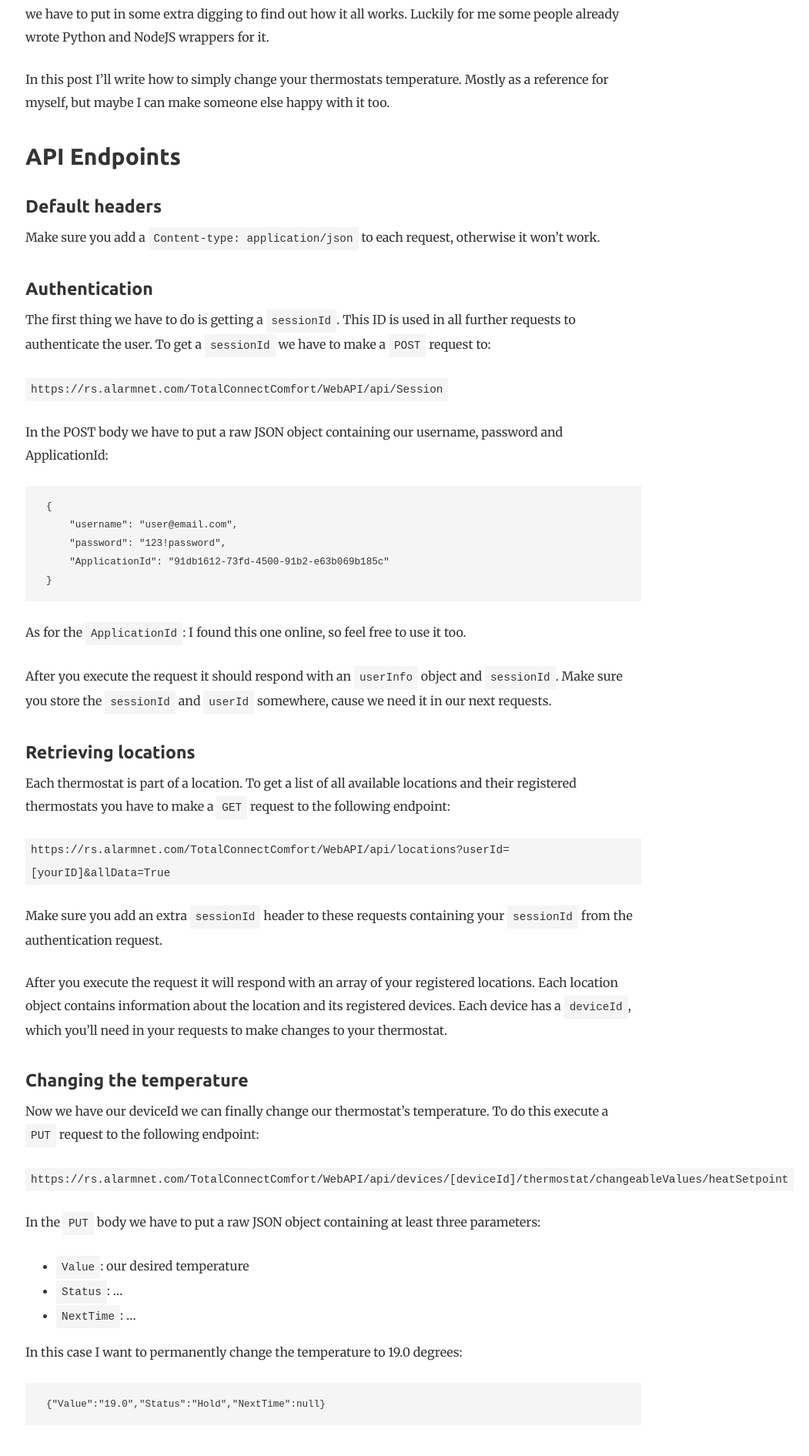
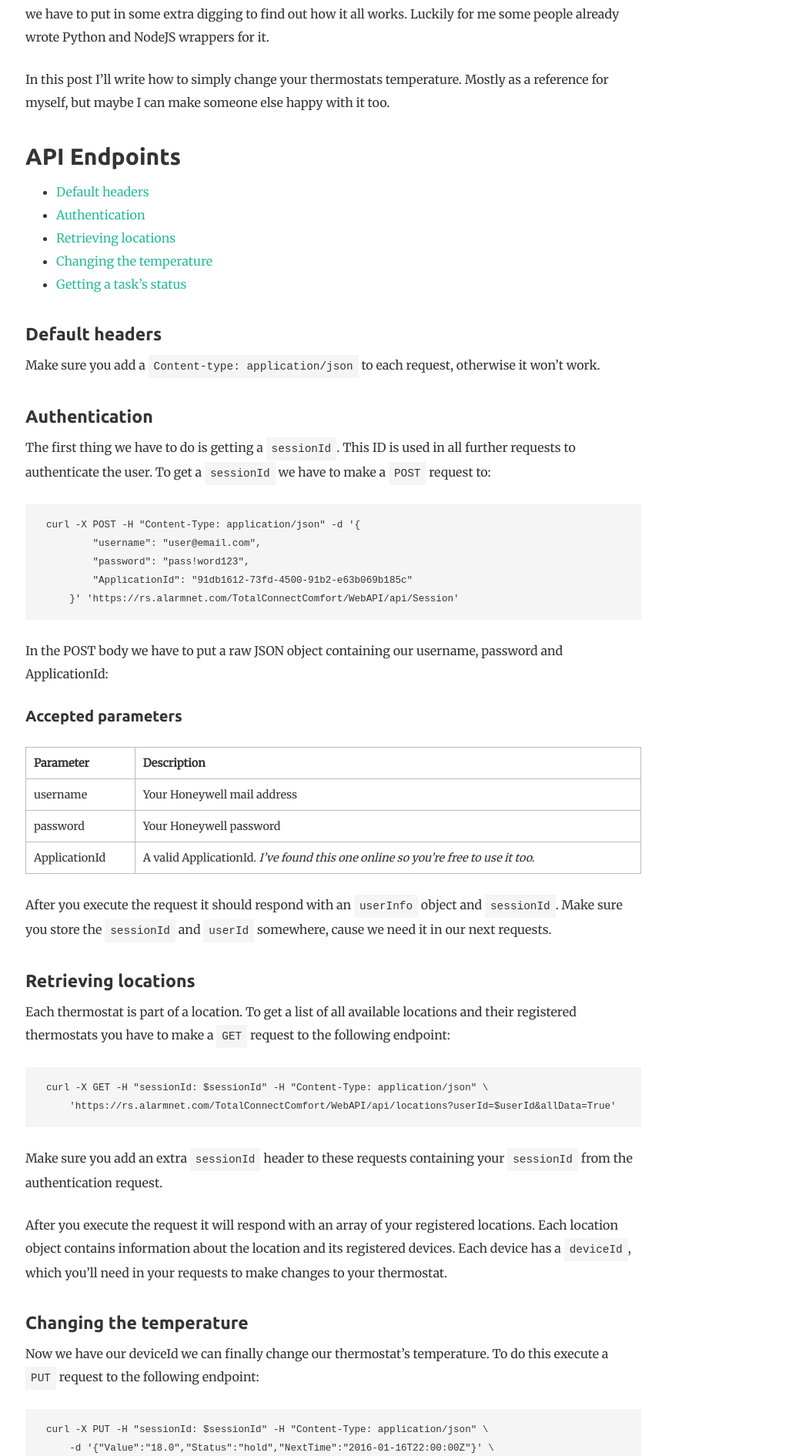
Before and after one commit to dirkgroenen/dirkgroenen.github.io, a Jekyll site: the page built from _posts/2016-01-15-honeywell-API-endpoints-documentation.markdown, in a window 1280 px wide. Shown: the part 1314-3205 px from the top of the page at 77% size, without its empty margins (207-1258 px from the left). Built offline with Jekyll 4.4.1, drawn with Linux system fonts in a browser that asks for light colours; nearby versions of some CDN libraries; some web fonts are replaced; comment, search, counter and statistics services are not loaded; some of the changed text lies outside the part shown.

Commit message:
Updated post

````diff
--- a/_posts/2016-01-15-honeywell-API-endpoints-documentation.markdown
+++ b/_posts/2016-01-15-honeywell-API-endpoints-documentation.markdown
@@ -19,32 +19,45 @@ In this post I'll write how to simply change your thermostats temperature. Mostl
 
 # API Endpoints
 
+- [Default headers](#default-headers)
+- [Authentication](#authentication)
+- [Retrieving locations](#retrieving-locations)
+- [Changing the temperature](#changing-the-temperature)
+- [Getting a task's status](#getting-a-tasks-status)
+
 ## Default headers
 Make sure you add a `Content-type: application/json` to each request, otherwise it won't work.
 
 ## Authentication
 The first thing we have to do is getting a `sessionId`. This ID is used in all further requests to authenticate the user. To get a `sessionId` we have to make a `POST` request to:
 
-`https://rs.alarmnet.com/TotalConnectComfort/WebAPI/api/Session`
+```
+curl -X POST -H "Content-Type: application/json" -d '{
+        "username": "user@email.com",
+        "password": "pass!word123",
+        "ApplicationId": "91db1612-73fd-4500-91b2-e63b069b185c"
+    }' 'https://rs.alarmnet.com/TotalConnectComfort/WebAPI/api/Session'
+```
 
 In the POST body we have to put a raw JSON object containing our username, password and ApplicationId:
 
-```
-{
-    "username": "user@email.com",
-    "password": "123!password",
-    "ApplicationId": "91db1612-73fd-4500-91b2-e63b069b185c"
-}
-```
+### Accepted parameters
 
-As for the `ApplicationId`: I found this one online, so feel free to use it too.
+| Parameter | Description |
+|:------------- |:------------- |
+| username | Your Honeywell mail address |
+| password  | Your Honeywell password  |
+| ApplicationId | A valid ApplicationId. _I've found this one online so you're free to use it too._ |
 
 After you execute the request it should respond with an `userInfo` object and `sessionId`. Make sure you store the `sessionId` and `userId` somewhere, cause we need it in our next requests.
 
 ## Retrieving locations
 Each thermostat is part of a location. To get a list of all available locations and their registered thermostats you have to make a `GET` request to the following endpoint:
 
-`https://rs.alarmnet.com/TotalConnectComfort/WebAPI/api/locations?userId=[yourID]&allData=True`
+```
+curl -X GET -H "sessionId: $sessionId" -H "Content-Type: application/json" \
+    'https://rs.alarmnet.com/TotalConnectComfort/WebAPI/api/locations?userId=$userId&allData=True'
+```
 
 Make sure you add an extra `sessionId` header to these requests containing your `sessionId` from the authentication request.
 
@@ -53,19 +66,45 @@ After you execute the request it will respond with an array of your registered l
 ## Changing the temperature
 Now we have our deviceId we can finally change our thermostat's temperature. To do this execute a `PUT` request to the following endpoint:
 
-`https://rs.alarmnet.com/TotalConnectComfort/WebAPI/api/devices/[deviceId]/thermostat/changeableValues/heatSetpoint`
+```
+curl -X PUT -H "sessionId: $sessionId" -H "Content-Type: application/json" \
+    -d '{"Value":"18.0","Status":"hold","NextTime":"2016-01-16T22:00:00Z"}' \
+    'https://rs.alarmnet.com/TotalConnectComfort/WebAPI/api/devices/$deviceId/thermostat/changeableValues/heatSetpoint'
+```
 
 In the `PUT` body we have to put a raw JSON object containing at least three parameters:
 
-- `Value`: our desired temperature
-- `Status`: ...
-- `NextTime`: ...
+### Accepted parameters
 
-In this case I want to permanently change the temperature to 19.0 degrees:
+| Parameter | Description |
+|:------------- |:------------- |
+| value | The temperature to set (1 decimal) |
+| status  | `Temporary` if you want to set the temperature till a given time or `Hold` if you want the temperature to persist until you change it |
+| NextTime | The end time (datetime) of the temperature. Only required when `Status` is set to `Temporary`, otherwise use `null`.  |
+
+Example body in case you want to set the temperature to 19.5 degrees till 10PM (assuming today is the 16th of January).
 
 ```
-{"Value":"19.0","Status":"Hold","NextTime":null}
+{"Value":"19.5","Status":"Temporary","NextTime":"2016-01-16T22:00:00Z"}
+```
+
+## Getting a task's status
+Some requests, like changing the temperature, respond with a `TaskId`. We can use this ID to get the status of the Task. To get the status of a task we have to make a `GET` request to the following endpoint:
+
+```
+curl -X GET -H "sessionId: $sessionId" -H "Content-Type: application/json" \
+    'https://rs.alarmnet.com/TotalConnectComfort/WebAPI/api/commTasks?commTaskId=$taskId'
+```
+
+The request returns an object containing the status of the task, start time and finish time. An example of a response:
+
+```
+{
+  "state": "Succeeded",
+  "started": "2016-01-16T14:09:36.147",
+  "finished": "2016-01-16T14:09:42.507"
+}
 ```
 
 # To be continued
-This 'documentation' is based on my own findings and experience. I'm planning to update this post every time I stumble upon something new.
+This 'documentation' is based on my own findings and experience as well as other existing wrappers. I'm planning to update this post every time I stumble upon something new.
--- a/assets/css/main.css
+++ b/assets/css/main.css
@@ -97,6 +97,20 @@ p img{
     left: 50%;
     margin-left: -400px;
     width: 800px;
+}
+
+.contentwrap table{
+    width: 100%;
+    border: 1px solid #bbb;
+    border-collapse: collapse;
+    margin: 25px 0;
+    font-size: 0.9em;
+}
+
+.contentwrap table th,
+.contentwrap table td{
+    padding: 5px 10px;
+    border: 1px solid #bbb;
 }
 
 .contentwrap.small{
````
